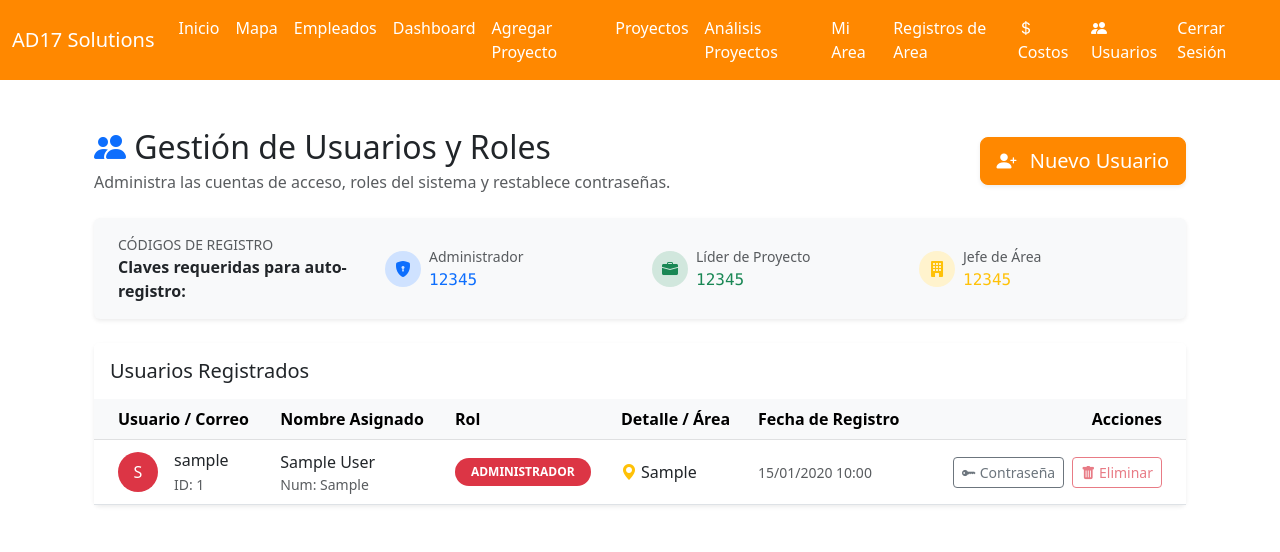
After one commit to IvanOlvera25/appTiempos, a Flask app: page /admin/users in a window 1280 px wide. The commit adds this page. Shown: the top 552 px of the page. Run offline with Flask 3, Linux system fonts and the light colour scheme; a user stored in the database is signed in; tables that the repository leaves empty hold one stand-in row (values such as "Sample post"); some libraries are stand-ins or nearby versions.

Commit message:
feat: agregar modulo de administracion de usuarios y roles con autorizacion para cambio de contraseña

```diff
--- a/app/routes.py
+++ b/app/routes.py
@@ -3024,3 +3024,173 @@ def delete_activity(activity_id: int):
     except Exception as e:
         db.session.rollback()
         return jsonify(success=False, message=f'Error al eliminar: {e}'), 500
+
+
+# ─────────────────────────────────────────────────────────────
+# GESTIÓN DE USUARIOS Y ROLES (ADMIN)
+# ─────────────────────────────────────────────────────────────
+
+@main.route('/admin/users', methods=['GET'])
+@login_required
+def manage_users():
+    if not current_user.is_admin:
+        flash('Acceso denegado. Se requieren privilegios de administrador.', 'danger')
+        return redirect(url_for('main.home'))
+
+    # Todos los usuarios registrados
+    users = User.query.order_by(User.id.desc()).all()
+
+    # Empleados que NO tienen un usuario asignado
+    available_employees = Employee.query.outerjoin(User).filter(User.id == None).order_by(Employee.nompropio).all()
+
+    # Códigos de registro correspondientes
+    admin_code = current_app.config.get('ADMIN_CODE', '12345')
+    leader_code = '12345'
+    area_manager_code = current_app.config.get('AREA_MANAGER_CODE', '12345')
+
+    return render_template(
+        'manage_users.html',
+        users=users,
+        available_employees=available_employees,
+        admin_code=admin_code,
+        leader_code=leader_code,
+        area_manager_code=area_manager_code,
+        area_departments=AREA_DEPARTMENTS
+    )
+
+
+@main.route('/admin/users/create', methods=['POST'])
+@login_required
+def admin_create_user():
+    if not current_user.is_admin:
+        flash('Acceso denegado.', 'danger')
+        return redirect(url_for('main.home'))
+
+    username = request.form.get('username', '').strip()
+    password = request.form.get('password', '').strip()
+    user_type = request.form.get('user_type', '').strip()
+
+    if not username or not password or not user_type:
+        flash('Todos los campos son obligatorios.', 'danger')
+        return redirect(url_for('main.manage_users'))
+
+    # Verificar que el usuario no exista
+    if User.query.filter_by(username=username).first():
+        flash('El usuario/correo ya está registrado.', 'danger')
+        return redirect(url_for('main.manage_users'))
+
+    is_admin = False
+    is_project_leader = False
+    is_area_manager = False
+    area_manager_department = None
+    employee_id = None
+
+    if user_type == 'administrador':
+        is_admin = True
+    elif user_type == 'lider_proyecto':
+        is_project_leader = True
+    elif user_type == 'jefe_area':
+        is_area_manager = True
+        area = request.form.get('area_manager_department', '').strip()
+        if area not in AREA_DEPARTMENTS:
+            flash('Selecciona un área válida para el Jefe de Área.', 'danger')
+            return redirect(url_for('main.manage_users'))
+        area_manager_department = area
+    elif user_type == 'empleado':
+        emp_id = request.form.get('employee_id')
+        if not emp_id:
+            flash('Selecciona un empleado de la lista.', 'danger')
+            return redirect(url_for('main.manage_users'))
+        employee_id = int(emp_id)
+        # Verificar que el empleado exista y no tenga ya un usuario
+        employee = Employee.query.get(employee_id)
+        if not employee:
+            flash('Empleado no encontrado.', 'danger')
+            return redirect(url_for('main.manage_users'))
+        if employee.user:
+            flash('Este empleado ya tiene un usuario asignado.', 'danger')
+            return redirect(url_for('main.manage_users'))
+    else:
+        flash('Tipo de usuario inválido.', 'danger')
+        return redirect(url_for('main.manage_users'))
+
+    # Cifrar contraseña
+    hashed = generate_password_hash(password, method='pbkdf2:sha256')
+
+    try:
+        new_user = User(
+            username=username,
+            password=hashed,
+            is_admin=is_admin,
+            is_project_leader=is_project_leader,
+            is_area_manager=is_area_manager,
+            area_manager_department=area_manager_department,
+            employee_id=employee_id
+        )
+        db.session.add(new_user)
+        db.session.commit()
+        flash(f'Usuario {username} creado exitosamente.', 'success')
+    except Exception as e:
+        db.session.rollback()
+        current_app.logger.error(f"Error creando usuario: {e}")
+        flash('Error interno al crear el usuario.', 'danger')
+
+    return redirect(url_for('main.manage_users'))
+
+
+@main.route('/admin/users/change_password/<int:user_id>', methods=['POST'])
+@login_required
+def admin_change_password(user_id):
+    if not current_user.is_admin:
+        flash('Acceso denegado.', 'danger')
+        return redirect(url_for('main.home'))
+
+    user = User.query.get_or_404(user_id)
+    new_password = request.form.get('new_password', '').strip()
+    auth_password = request.form.get('auth_password', '').strip()
+
+    # Validar contraseña de autorización administrativa
+    if auth_password != "Arribalaschivas2026":
+        flash('Contraseña de autorización administrativa incorrecta. No se realizaron cambios.', 'danger')
+        return redirect(url_for('main.manage_users'))
+
+    if not new_password or len(new_password) < 6:
+        flash('La nueva contraseña debe tener al menos 6 caracteres.', 'danger')
+        return redirect(url_for('main.manage_users'))
+
+    try:
+        user.password = generate_password_hash(new_password, method='pbkdf2:sha256')
+        db.session.commit()
+        flash(f'Contraseña de {user.username} cambiada exitosamente.', 'success')
+    except Exception as e:
+        db.session.rollback()
+        current_app.logger.error(f"Error cambiando contraseña: {e}")
+        flash('Error al actualizar la contraseña.', 'danger')
+
+    return redirect(url_for('main.manage_users'))
+
+
+@main.route('/admin/users/delete/<int:user_id>', methods=['POST'])
+@login_required
+def admin_delete_user(user_id):
+    if not current_user.is_admin:
+        flash('Acceso denegado.', 'danger')
+        return redirect(url_for('main.home'))
+
+    user = User.query.get_or_404(user_id)
+
+    # Evitar auto-eliminación
+    if user.id == current_user.id:
+        flash('No puedes eliminar tu propia cuenta de usuario.', 'danger')
+        return redirect(url_for('main.manage_users'))
+
+    try:
+        db.session.delete(user)
+        db.session.commit()
+        flash(f'Usuario {user.username} eliminado exitosamente.', 'success')
+    except Exception as e:
+        db.session.rollback()
+        current_app.logger.error(f"Error eliminando usuario: {e}")
+        flash('Error al eliminar el usuario.', 'danger')
+
+    return redirect(url_for('main.manage_users'))
--- a/app/templates/layout.html
+++ b/app/templates/layout.html
@@ -400,6 +400,11 @@
               <i class="bi bi-currency-dollar"></i> Costos
             </a>
           </li>
+          <li class="nav-item">
+            <a class="nav-link" href="{{ url_for('main.manage_users') }}">
+              <i class="bi bi-people-fill"></i> Usuarios
+            </a>
+          </li>
           {% endif %}
           {% if current_user.is_authenticated %}
           <li class="nav-item">
--- /dev/null
+++ b/app/templates/manage_users.html
@@ -0,0 +1,359 @@
+{# manage_users.html #}
+{% extends "layout.html" %}
+
+{% block title %}Gestión de Usuarios - AD17 Solutions{% endblock %}
+
+{% block content %}
+<div class="container-fluid py-4">
+  <!-- Encabezado con título y botón de creación -->
+  <div class="d-flex justify-content-between align-items-center mb-4 flex-wrap">
+    <div>
+      <h1 class="h2 text-dark font-weight-bold mb-1">
+        <i class="bi bi-people-fill text-primary"></i> Gestión de Usuarios y Roles
+      </h1>
+      <p class="text-muted mb-0">Administra las cuentas de acceso, roles del sistema y restablece contraseñas.</p>
+    </div>
+    <div class="mt-2 mt-sm-0">
+      <button class="btn btn-primary btn-lg shadow-sm" data-bs-toggle="modal" data-bs-target="#createUserModal">
+        <i class="bi bi-person-plus-fill me-2"></i> Nuevo Usuario
+      </button>
+    </div>
+  </div>
+
+  <!-- Información de Códigos de Registro -->
+  <div class="row mb-4">
+    <div class="col-12">
+      <div class="card border-0 shadow-sm bg-light">
+        <div class="card-body py-3 px-4">
+          <div class="row align-items-center">
+            <div class="col-md-3 mb-2 mb-md-0 border-end-md">
+              <span class="text-uppercase text-muted small font-weight-bold d-block">Códigos de Registro</span>
+              <strong class="text-dark">Claves requeridas para auto-registro:</strong>
+            </div>
+            <div class="col-md-3 col-sm-4 mb-2 mb-sm-0">
+              <div class="d-flex align-items-center">
+                <div class="bg-primary-subtle text-primary rounded-circle p-2 me-2 d-inline-flex align-items-center justify-content-center" style="width:36px; height:36px;">
+                  <i class="bi bi-shield-lock-fill"></i>
+                </div>
+                <div>
+                  <span class="text-muted small d-block">Administrador</span>
+                  <code class="text-primary font-weight-bold" style="font-size:1rem;">{{ admin_code }}</code>
+                </div>
+              </div>
+            </div>
+            <div class="col-md-3 col-sm-4 mb-2 mb-sm-0">
+              <div class="d-flex align-items-center">
+                <div class="bg-success-subtle text-success rounded-circle p-2 me-2 d-inline-flex align-items-center justify-content-center" style="width:36px; height:36px;">
+                  <i class="bi bi-briefcase-fill"></i>
+                </div>
+                <div>
+                  <span class="text-muted small d-block">Líder de Proyecto</span>
+                  <code class="text-success font-weight-bold" style="font-size:1rem;">{{ leader_code }}</code>
+                </div>
+              </div>
+            </div>
+            <div class="col-md-3 col-sm-4">
+              <div class="d-flex align-items-center">
+                <div class="bg-warning-subtle text-warning rounded-circle p-2 me-2 d-inline-flex align-items-center justify-content-center" style="width:36px; height:36px;">
+                  <i class="bi bi-building-fill"></i>
+                </div>
+                <div>
+                  <span class="text-muted small d-block">Jefe de Área</span>
+                  <code class="text-warning font-weight-bold" style="font-size:1rem;">{{ area_manager_code }}</code>
+                </div>
+              </div>
+            </div>
+          </div>
+        </div>
+      </div>
+    </div>
+  </div>
+
+  <!-- Tabla de Usuarios -->
+  <div class="card border-0 shadow-sm mb-4">
+    <div class="card-header bg-white py-3 border-0">
+      <h5 class="card-title text-dark font-weight-bold mb-0">Usuarios Registrados</h5>
+    </div>
+    <div class="table-responsive">
+      <table class="table table-hover align-middle mb-0">
+        <thead class="table-light">
+          <tr>
+            <th scope="col" class="ps-4">Usuario / Correo</th>
+            <th scope="col">Nombre Asignado</th>
+            <th scope="col">Rol</th>
+            <th scope="col">Detalle / Área</th>
+            <th scope="col">Fecha de Registro</th>
+            <th scope="col" class="text-end pe-4">Acciones</th>
+          </tr>
+        </thead>
+        <tbody>
+          {% for u in users %}
+          <tr>
+            <td class="ps-4">
+              <div class="d-flex align-items-center">
+                <div class="avatar-circle me-3 text-white d-flex align-items-center justify-content-center rounded-circle font-weight-bold fs-6"
+                     style="background-color: {% if u.is_admin %}#dc3545{% elif u.is_project_leader %}#198754{% elif u.is_area_manager %}#ffc107{% else %}#0d6efd{% endif %}; width: 40px; height: 40px;">
+                  {{ u.username[0]|upper }}
+                </div>
+                <div>
+                  <span class="text-dark font-weight-bold d-block">{{ u.username }}</span>
+                  <span class="text-muted small">ID: {{ u.id }}</span>
+                </div>
+              </div>
+            </td>
+            <td>
+              {% if u.employee %}
+                <span class="text-dark">{{ u.employee.nompropio }}</span>
+                <span class="text-muted small d-block">Num: {{ u.employee.n_empleado }}</span>
+              {% else %}
+                <span class="text-muted font-italic">No asignado (Admin/Líder)</span>
+              {% endif %}
+            </td>
+            <td>
+              {% if u.is_admin %}
+                <span class="badge bg-danger rounded-pill px-3 py-2 text-uppercase">Administrador</span>
+              {% elif u.is_project_leader %}
+                <span class="badge bg-success rounded-pill px-3 py-2 text-uppercase">Líder de Proyecto</span>
+              {% elif u.is_area_manager %}
+                <span class="badge bg-warning text-dark rounded-pill px-3 py-2 text-uppercase">Jefe de Área</span>
+              {% else %}
+                <span class="badge bg-primary rounded-pill px-3 py-2 text-uppercase">Empleado</span>
+              {% endif %}
+            </td>
+            <td>
+              {% if u.is_area_manager %}
+                <span class="text-dark font-weight-bold"><i class="bi bi-geo-alt-fill text-warning me-1"></i>{{ u.area_manager_department }}</span>
+              {% elif u.employee %}
+                <span class="text-muted"><i class="bi bi-tag-fill text-muted me-1"></i>{{ u.employee.departamento }}</span>
+              {% else %}
+                <span class="text-muted">-</span>
+              {% endif %}
+            </td>
+            <td>
+              <span class="text-muted small">{{ u.created_at.strftime('%d/%m/%Y %H:%M') if u.created_at else 'N/A' }}</span>
+            </td>
+            <td class="text-end pe-4">
+              <button class="btn btn-outline-secondary btn-sm me-1"
+                      data-bs-toggle="modal"
+                      data-bs-target="#changePasswordModal"
+                      data-userid="{{ u.id }}"
+                      data-username="{{ u.username }}">
+                <i class="bi bi-key-fill"></i> Contraseña
+              </button>
+
+              {% if u.id != current_user.id %}
+              <button class="btn btn-outline-danger btn-sm"
+                      data-bs-toggle="modal"
+                      data-bs-target="#deleteUserModal"
+                      data-userid="{{ u.id }}"
+                      data-username="{{ u.username }}">
+                <i class="bi bi-trash-fill"></i> Eliminar
+              </button>
+              {% else %}
+              <button class="btn btn-outline-danger btn-sm" disabled title="No puedes eliminarte a ti mismo">
+                <i class="bi bi-trash-fill"></i> Eliminar
+              </button>
+              {% endif %}
+            </td>
+          </tr>
+          {% else %}
+          <tr>
+            <td colspan="6" class="text-center py-4 text-muted">
+              No hay usuarios registrados en el sistema.
+            </td>
+          </tr>
+          {% endfor %}
+        </tbody>
+      </table>
+    </div>
+  </div>
+</div>
+
+<!-- ==========================================
+     MODAL: CREAR NUEVO USUARIO
+     ========================================== -->
+<div class="modal fade" id="createUserModal" tabindex="-1" aria-labelledby="createUserModalLabel" aria-hidden="true">
+  <div class="modal-dialog modal-dialog-centered">
+    <div class="modal-content border-0 shadow-lg">
+      <div class="modal-header bg-primary text-white border-0 py-3">
+        <h5 class="modal-title font-weight-bold" id="createUserModalLabel">
+          <i class="bi bi-person-plus-fill me-2"></i> Crear Nuevo Usuario
+        </h5>
+        <button type="button" class="btn-close btn-close-white" data-bs-dismiss="modal" aria-label="Cerrar"></button>
+      </div>
+      <form action="{{ url_for('main.admin_create_user') }}" method="POST">
+        <input type="hidden" name="csrf_token" value="{{ csrf_token() }}">
+        <div class="modal-body p-4">
+
+          <div class="mb-3">
+            <label for="new_username" class="form-label font-weight-bold">Usuario / Correo</label>
+            <input type="text" class="form-control" id="new_username" name="username" required placeholder="ejemplo@correo.com">
+          </div>
+
+          <div class="mb-3">
+            <label for="new_password" class="form-label font-weight-bold">Contraseña</label>
+            <input type="password" class="form-control" id="new_password" name="password" required minlength="6" placeholder="Mínimo 6 caracteres">
+          </div>
+
+          <div class="mb-3">
+            <label for="new_user_type" class="form-label font-weight-bold">Rol de Usuario</label>
+            <select class="form-select" id="new_user_type" name="user_type" required>
+              <option value="" disabled selected>Selecciona un rol...</option>
+              <option value="empleado">Empleado</option>
+              <option value="jefe_area">Jefe de Área</option>
+              <option value="lider_proyecto">Líder de Proyecto</option>
+              <option value="administrador">Administrador</option>
+            </select>
+          </div>
+
+          <!-- Campo dinámico: Empleado -->
+          <div class="mb-3 d-none" id="div_employee_select">
+            <label for="new_employee_id" class="form-label font-weight-bold">Vincular con Empleado</label>
+            <select class="form-select" id="new_employee_id" name="employee_id">
+              <option value="" disabled selected>Selecciona un empleado...</option>
+              {% for emp in available_employees %}
+                <option value="{{ emp.id }}">{{ emp.nompropio }} ({{ emp.departamento }} - {{ emp.n_empleado }})</option>
+              {% else %}
+                <option value="" disabled>No hay empleados disponibles sin usuario</option>
+              {% endfor %}
+            </select>
+            <div class="form-text text-muted">Solo se listan los empleados que no tienen un usuario creado.</div>
+          </div>
+
+          <!-- Campo dinámico: Jefe de Área -->
+          <div class="mb-3 d-none" id="div_area_select">
+            <label for="new_area_department" class="form-label font-weight-bold">Departamento Asignado</label>
+            <select class="form-select" id="new_area_department" name="area_manager_department">
+              <option value="" disabled selected>Selecciona un departamento...</option>
+              {% for dept in area_departments %}
+                <option value="{{ dept }}">{{ dept }}</option>
+              {% endfor %}
+            </select>
+          </div>
+
+        </div>
+        <div class="modal-footer border-0 bg-light p-3">
+          <button type="button" class="btn btn-secondary" data-bs-dismiss="modal">Cancelar</button>
+          <button type="submit" class="btn btn-primary px-4">Crear Usuario</button>
+        </div>
+      </form>
+    </div>
+  </div>
+</div>
+
+<!-- ==========================================
+     MODAL: CAMBIAR CONTRASEÑA
+     ========================================== -->
+<div class="modal fade" id="changePasswordModal" tabindex="-1" aria-labelledby="changePasswordModalLabel" aria-hidden="true">
+  <div class="modal-dialog modal-dialog-centered">
+    <div class="modal-content border-0 shadow-lg">
+      <div class="modal-header bg-secondary text-white border-0 py-3">
+        <h5 class="modal-title font-weight-bold" id="changePasswordModalLabel">
+          <i class="bi bi-key-fill me-2"></i> Cambiar Contraseña
+        </h5>
+        <button type="button" class="btn-close btn-close-white" data-bs-dismiss="modal" aria-label="Cerrar"></button>
+      </div>
+      <form id="changePasswordForm" method="POST">
+        <input type="hidden" name="csrf_token" value="{{ csrf_token() }}">
+        <div class="modal-body p-4">
+          <p class="mb-3">Establecer nueva contraseña para el usuario: <strong id="changePasswordUsername"></strong></p>
+
+          <div class="mb-3">
+            <label for="new_password_field" class="form-label font-weight-bold">Nueva Contraseña</label>
+            <input type="password" class="form-control" id="new_password_field" name="new_password" required minlength="6" placeholder="Mínimo 6 caracteres">
+          </div>
+
+          <div class="mb-3">
+            <label for="auth_password_field" class="form-label font-weight-bold">Contraseña de Autorización Admin</label>
+            <input type="password" class="form-control" id="auth_password_field" name="auth_password" required placeholder="Ingresa contraseña de autorización">
+            <div class="form-text text-muted">Se requiere la clave maestra de administración para realizar este cambio.</div>
+          </div>
+        </div>
+        <div class="modal-footer border-0 bg-light p-3">
+          <button type="button" class="btn btn-secondary" data-bs-dismiss="modal">Cancelar</button>
+          <button type="submit" class="btn btn-dark px-4">Guardar Contraseña</button>
+        </div>
+      </form>
+    </div>
+  </div>
+</div>
+
+<!-- ==========================================
+     MODAL: ELIMINAR USUARIO
+     ========================================== -->
+<div class="modal fade" id="deleteUserModal" tabindex="-1" aria-labelledby="deleteUserModalLabel" aria-hidden="true">
+  <div class="modal-dialog modal-dialog-centered">
+    <div class="modal-content border-0 shadow-lg">
+      <div class="modal-header bg-danger text-white border-0 py-3">
+        <h5 class="modal-title font-weight-bold" id="deleteUserModalLabel">
+          <i class="bi bi-exclamation-triangle-fill me-2"></i> Confirmar Eliminación
+        </h5>
+        <button type="button" class="btn-close btn-close-white" data-bs-dismiss="modal" aria-label="Cerrar"></button>
+      </div>
+      <form id="deleteUserForm" method="POST">
+        <input type="hidden" name="csrf_token" value="{{ csrf_token() }}">
+        <div class="modal-body p-4">
+          <p class="mb-0">¿Estás seguro de que deseas eliminar permanentemente al usuario <strong id="deleteUsername"></strong>?</p>
+          <p class="text-danger small mt-2 mb-0"><i class="bi bi-info-circle-fill me-1"></i> Esta acción no se puede deshacer y el usuario perderá acceso al sistema de inmediato.</p>
+        </div>
+        <div class="modal-footer border-0 bg-light p-3">
+          <button type="button" class="btn btn-secondary" data-bs-dismiss="modal">Cancelar</button>
+          <button type="submit" class="btn btn-danger px-4">Eliminar Usuario</button>
+        </div>
+      </form>
+    </div>
+  </div>
+</div>
+
+{% endblock %}
+
+{% block scripts %}
+<script>
+  $(document).ready(function() {
+    // Manejar cambios en el selector de tipo de usuario
+    $('#new_user_type').change(function() {
+      var val = $(this).val();
+
+      // Ocultar todos por defecto
+      $('#div_employee_select').addClass('d-none');
+      $('#div_area_select').addClass('d-none');
+
+      // Quitar validación required por defecto
+      $('#new_employee_id').prop('required', false);
+      $('#new_area_department').prop('required', false);
+
+      if (val === 'empleado') {
+        $('#div_employee_select').removeClass('d-none');
+        $('#new_employee_id').prop('required', true);
+      } else if (val === 'jefe_area') {
+        $('#div_area_select').removeClass('d-none');
+        $('#new_area_department').prop('required', true);
+      }
+    });
+
+    // Cargar datos en el modal de cambiar contraseña
+    var changePasswordModal = document.getElementById('changePasswordModal');
+    changePasswordModal.addEventListener('show.bs.modal', function(event) {
+      var button = event.relatedTarget;
+      var userId = button.getAttribute('data-userid');
+      var username = button.getAttribute('data-username');
+
+      $('#changePasswordUsername').text(username);
+      $('#changePasswordForm').attr('action', '/admin/users/change_password/' + userId);
+      $('#new_password_field').val('');
+      $('#auth_password_field').val('');
+    });
+
+    // Cargar datos en el modal de eliminar usuario
+    var deleteUserModal = document.getElementById('deleteUserModal');
+    deleteUserModal.addEventListener('show.bs.modal', function(event) {
+      var button = event.relatedTarget;
+      var userId = button.getAttribute('data-userid');
+      var username = button.getAttribute('data-username');
+
+      $('#deleteUsername').text(username);
+      $('#deleteUserForm').attr('action', '/admin/users/delete/' + userId);
+    });
+  });
+</script>
+{% endblock %}
```
